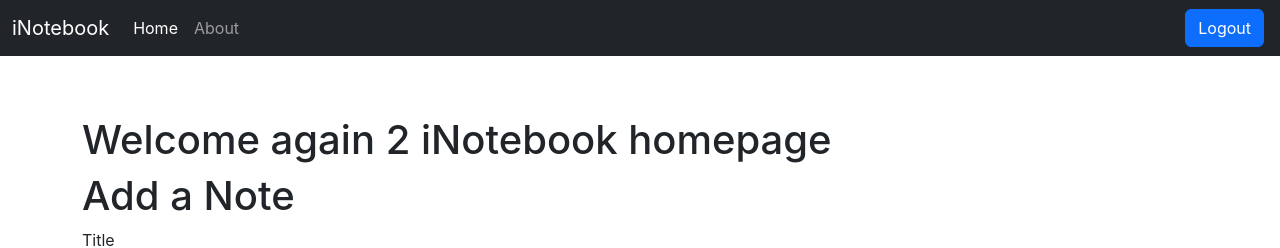
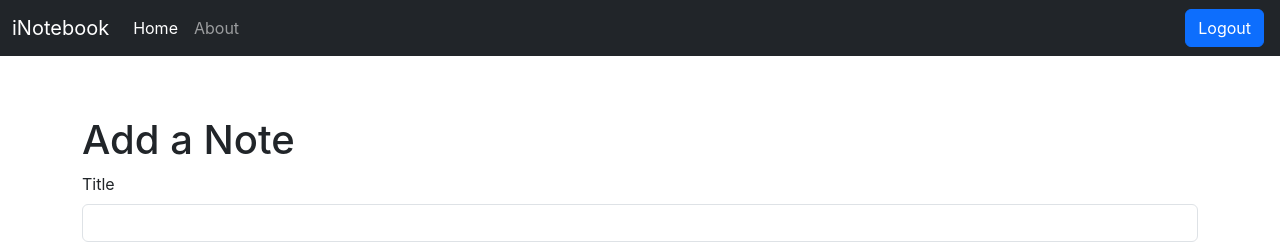
Before and after one commit to Experimentwithweb/iNotebook-Deployment-On-AWS-EC2-Using-CICD, a React (Create React App) app: page / in a window 1280 px wide. Shown: the top 248 px of the page. Built offline with nearby package versions, Linux system fonts and the light colour scheme; no server answers; sample sign-in values are in the browser's storage.

Commit message:
Update Home.js

```diff
--- a/src/components/Home.js
+++ b/src/components/Home.js
@@ -10,7 +10,6 @@ const Home = (props) => {
   const {showAlert} = props
   return (
     <div>
-     <h1> Welcome again 2 iNotebook homepage </h1>
       <Notes showAlert={showAlert} />
     </div>
   );
```
